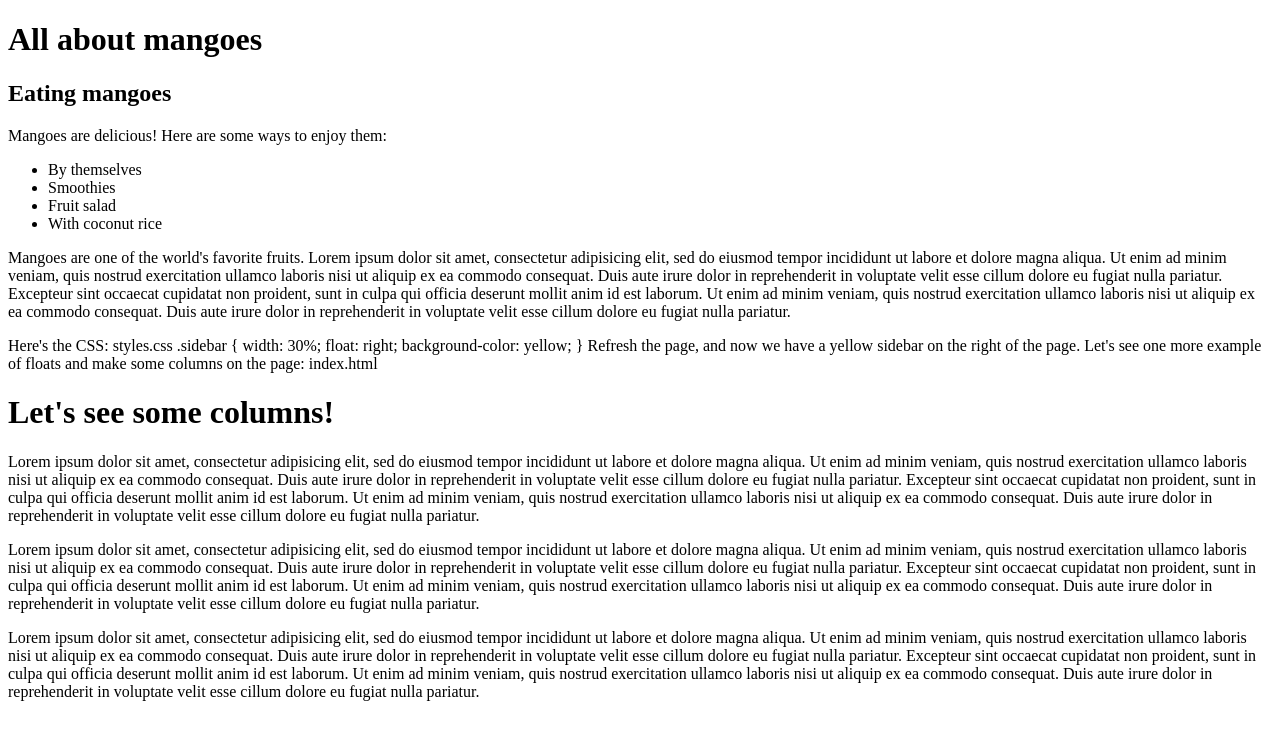
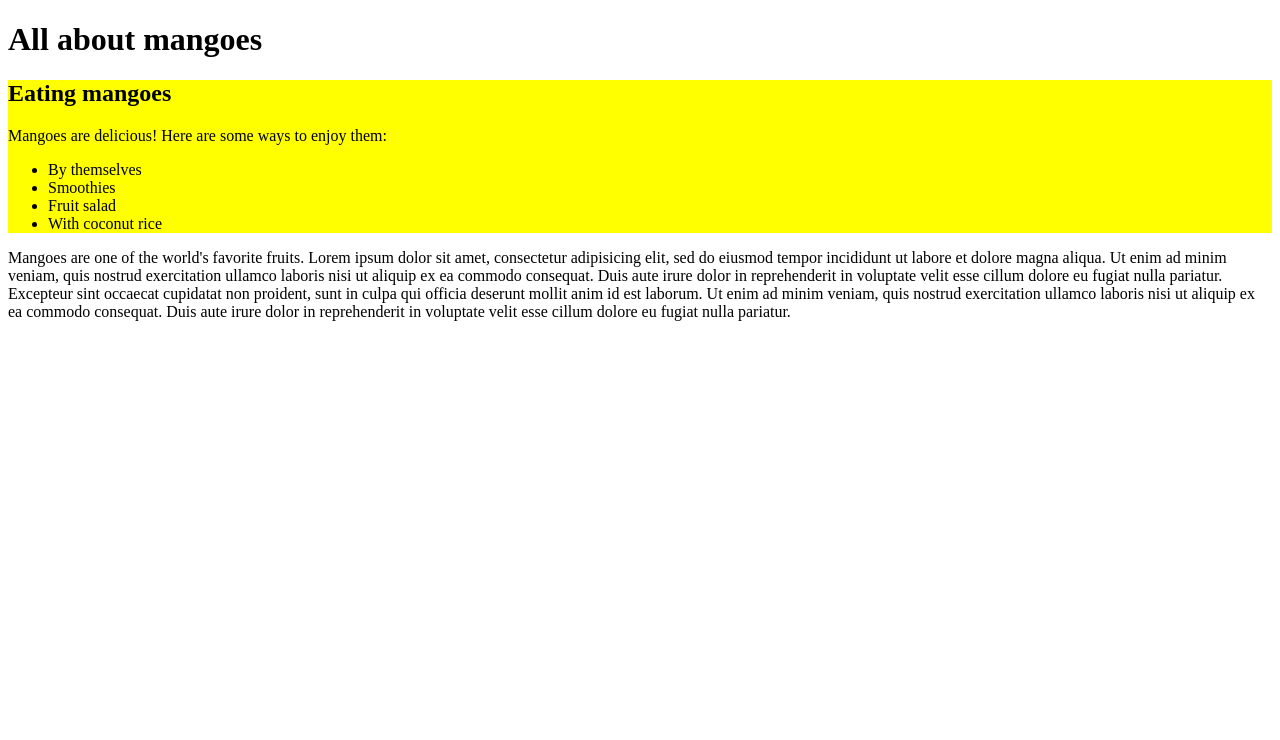
Before and after one commit to Fawa-Karugu/mangoes, a plain HTML site: page index.html in a window 1280 px wide. Drawn offline with Linux system fonts and the light colour scheme.

Commit message:
remove mango image and replace with a sidebar

```diff
--- a/css/styles.css
+++ b/css/styles.css
@@ -1,3 +1,5 @@
-img {
-  float: left;
+.sidebar {
+  width: 30%
+  float: right;
+  background-color: yellow
 }
--- a/index.html
+++ b/index.html
@@ -21,35 +21,3 @@
     </div>
   </body>
 </html>
-Here's the CSS:
-
-styles.css
-
-.sidebar {
-  width: 30%;
-  float: right;
-  background-color: yellow;
-}
-Refresh the page, and now we have a yellow sidebar on the right of the page. Let's see one more example of floats and make some columns on the page:
-
-index.html
-
-<!DOCTYPE html>
-<html>
-  <head>
-    <link href="css/styles.css" rel="stylesheet" type="text/css" media="all">
-    <title>Columns</title>
-  </head>
-  <body>
-    <h1>Let's see some columns!</h1>
-    <div class="column">
-      <p>Lorem ipsum dolor sit amet, consectetur adipisicing elit, sed do eiusmod tempor incididunt ut labore et dolore magna aliqua. Ut enim ad minim veniam, quis nostrud exercitation ullamco laboris nisi ut aliquip ex ea commodo consequat. Duis aute irure dolor in reprehenderit in voluptate velit esse cillum dolore eu fugiat nulla pariatur. Excepteur sint occaecat cupidatat non proident, sunt in culpa qui officia deserunt mollit anim id est laborum. Ut enim ad minim veniam, quis nostrud exercitation ullamco laboris nisi ut aliquip ex ea commodo consequat. Duis aute irure dolor in reprehenderit in voluptate velit esse cillum dolore eu fugiat nulla pariatur.</p>
-    </div>
-    <div class="column">
-      <p>Lorem ipsum dolor sit amet, consectetur adipisicing elit, sed do eiusmod tempor incididunt ut labore et dolore magna aliqua. Ut enim ad minim veniam, quis nostrud exercitation ullamco laboris nisi ut aliquip ex ea commodo consequat. Duis aute irure dolor in reprehenderit in voluptate velit esse cillum dolore eu fugiat nulla pariatur. Excepteur sint occaecat cupidatat non proident, sunt in culpa qui officia deserunt mollit anim id est laborum. Ut enim ad minim veniam, quis nostrud exercitation ullamco laboris nisi ut aliquip ex ea commodo consequat. Duis aute irure dolor in reprehenderit in voluptate velit esse cillum dolore eu fugiat nulla pariatur.</p>
-    </div>
-    <div class="column">
-      <p>Lorem ipsum dolor sit amet, consectetur adipisicing elit, sed do eiusmod tempor incididunt ut labore et dolore magna aliqua. Ut enim ad minim veniam, quis nostrud exercitation ullamco laboris nisi ut aliquip ex ea commodo consequat. Duis aute irure dolor in reprehenderit in voluptate velit esse cillum dolore eu fugiat nulla pariatur. Excepteur sint occaecat cupidatat non proident, sunt in culpa qui officia deserunt mollit anim id est laborum. Ut enim ad minim veniam, quis nostrud exercitation ullamco laboris nisi ut aliquip ex ea commodo consequat. Duis aute irure dolor in reprehenderit in voluptate velit esse cillum dolore eu fugiat nulla pariatur.</p>
-    </div>
-  </body>
-</html>
```
